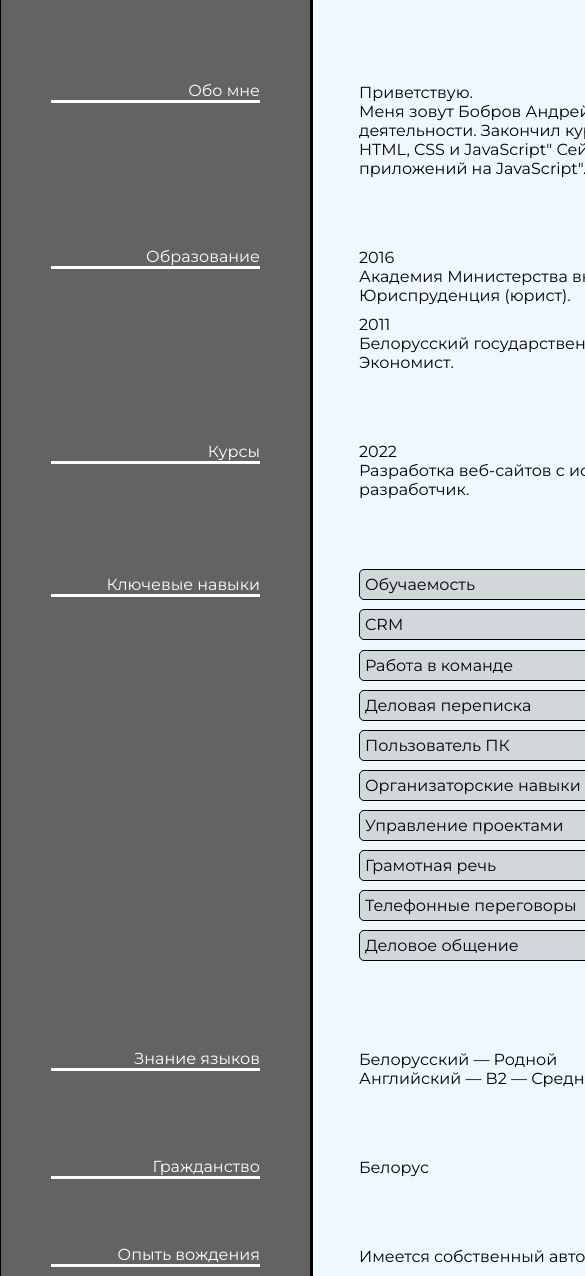
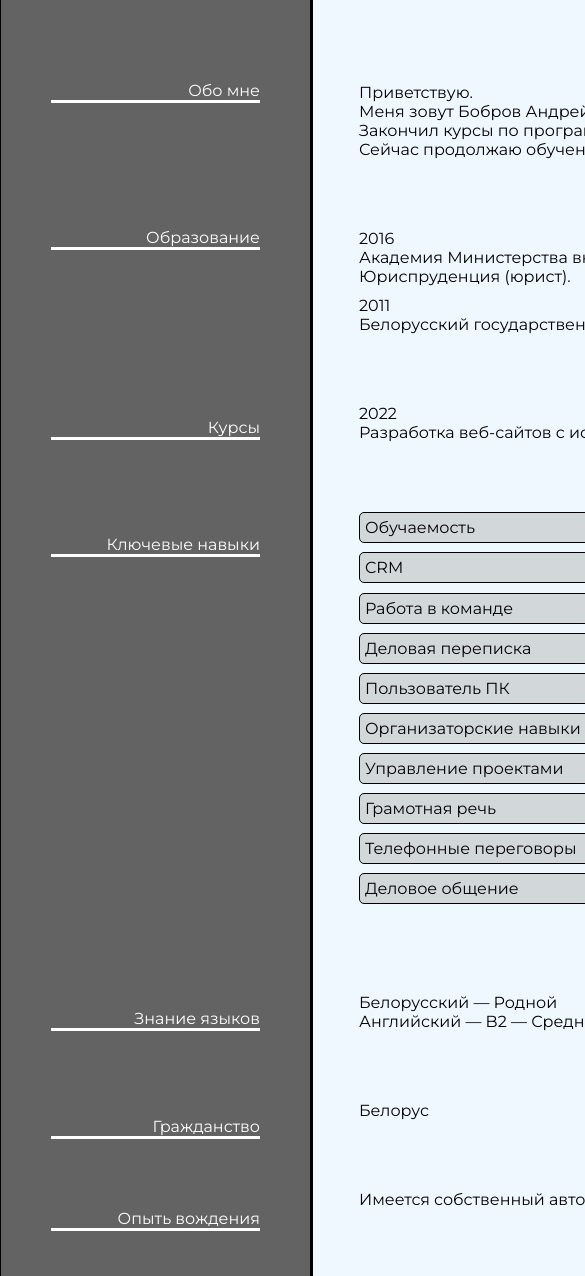
Before and after one commit to bobrovandrei/datamola, a plain HTML site: page datamola.html in a window 390 px wide. Shown: the part 263-1539 px from the top of the page, 585 px wide, since content can reach past the window. Drawn offline with Linux system fonts and the light colour scheme.

Commit message:
datamola

```diff
--- a/datamola.css
+++ b/datamola.css
@@ -162,27 +162,3 @@
   padding: 10px;
   font-weight: 200;
 }
-
-@media all and (max-width: 1260px) {
-  .container {
-    width: 1024px;
-  }
-  .contacts ul {
-    right: -94px;
-  }
-  .block_left ul :nth-child(2) {
-    margin-top: 144px;
-  }
-  .block_left ul :nth-child(3) {
-    margin-top: 173px;
-  }
-  .block_left ul :nth-child(4) {
-    margin-top: 111px;
-  }
-  .block_left ul :nth-child(7) {
-    margin-top: 66px;
-  }
-  .footer {
-    display: none;
-  }
-}
```
